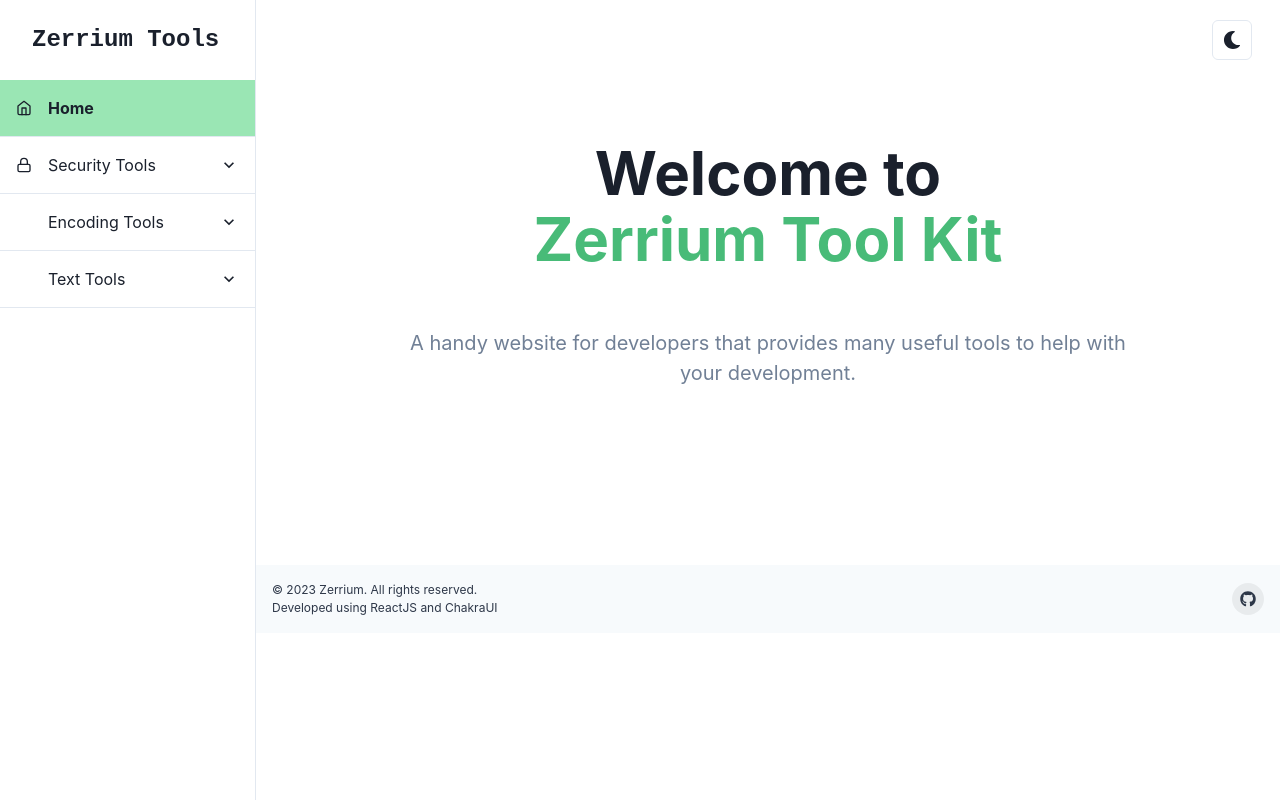
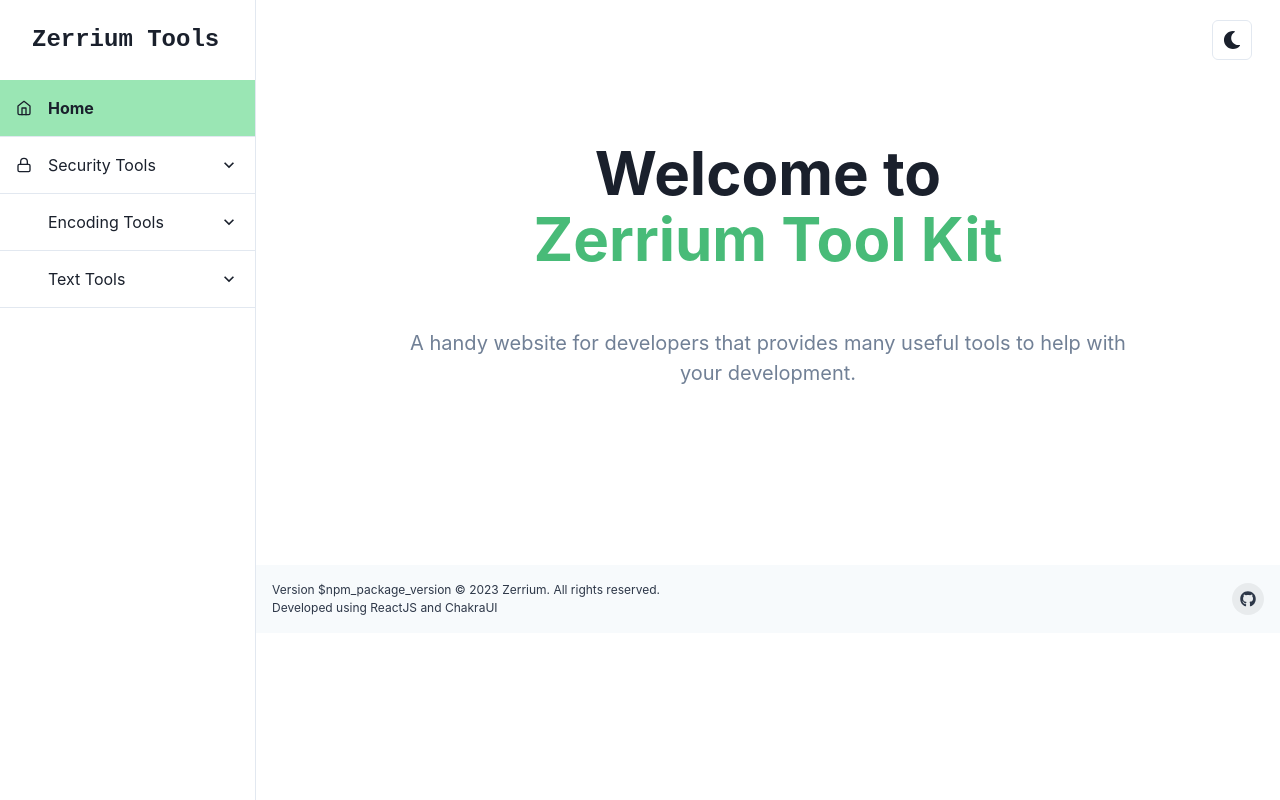
Before and after one commit to zerrium/zerrium-tools, a React (Create React App) app: page /home in a window 1280 px wide. Built offline with nearby package versions, Linux system fonts and the light colour scheme.

Commit message:
Added version to footer

```diff
--- a/src/components/Footer.tsx
+++ b/src/components/Footer.tsx
@@ -37,6 +37,8 @@ const SocialButton = ({
 }
 
 export function Footer() {
+  // @ts-ignore
+  // @ts-ignore
   return (
     <Box
       bg={useColorModeValue('gray.50', 'gray.900')}
@@ -50,7 +52,7 @@ export function Footer() {
         justify={{ base: 'center', md: 'space-between' }}
         align={{ base: 'center', md: 'center' }}>
         <Box>
-          <Text fontSize="12">© 2023 Zerrium. All rights reserved.</Text>
+          <Text fontSize="12">Version {process.env.REACT_APP_VERSION} © 2023 Zerrium. All rights reserved.</Text>
           <Text fontSize="12">Developed using <a href="https://react.dev/" target="_blank" rel="noreferrer">ReactJS</a> and <a
             href="https://chakra-ui.com/" target="_blank" rel="noreferrer">ChakraUI</a></Text>
         </Box>
--- a/tsconfig.json
+++ b/tsconfig.json
@@ -18,7 +18,8 @@
     "resolveJsonModule": true,
     "isolatedModules": true,
     "noEmit": true,
-    "jsx": "react-jsx"
+    "jsx": "react-jsx",
+    "types": ["node"]
   },
   "include": [
     "src"
```
Also changed, not shown: 1 other file (tests, documents, lock files or other folders).
